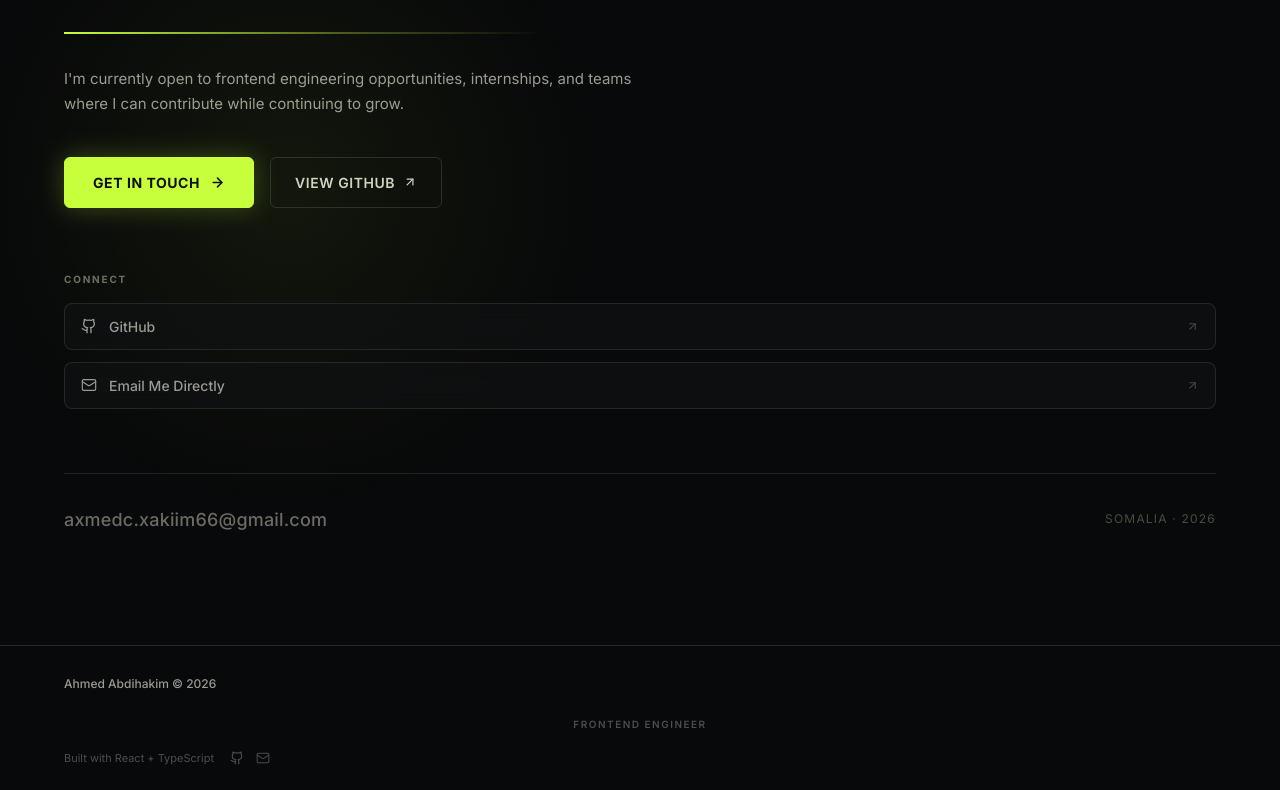
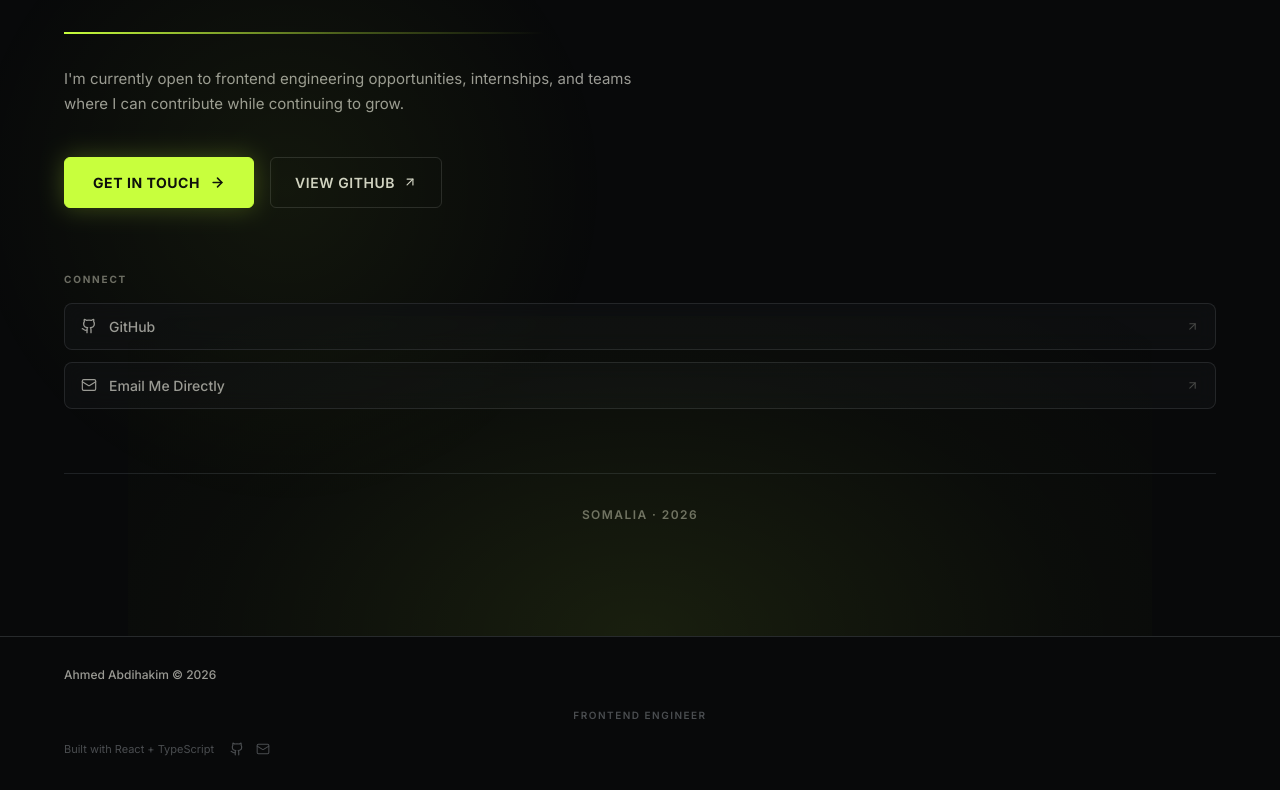
Before and after one commit to Jamalabdirahiim/MyPortflio, a React (Vite) app: page / in a window 1280 px wide. Shown: the part 5316-6106 px from the top of the page. Built offline with nearby package versions, Linux system fonts and the light colour scheme.

Commit message:
style(contact): remove redundant email text and add ambient upward lime glow light

```diff
--- a/src/components/Contact.tsx
+++ b/src/components/Contact.tsx
@@ -351,7 +351,7 @@ const Contact: React.FC = () => {
             </motion.div>
           </div>
 
-          {/* ── Bottom: email strip ── */}
+          {/* ── Bottom: footer strip ── */}
           <motion.div
             initial={{ opacity: 0, y: 20 }}
             animate={inView ? { opacity: 1, y: 0 } : {}}
@@ -362,32 +362,17 @@ const Contact: React.FC = () => {
               borderTop: '1px solid #1E2124',
               display: 'flex',
               alignItems: 'center',
-              justifyContent: 'space-between',
-              flexWrap: 'wrap',
+              justifyContent: 'center',
               gap: '1rem',
             }}
           >
-            <a
-              href={`mailto:${personal.email}`}
-              style={{
-                fontSize: 'clamp(0.875rem, 1.8vw, 1.125rem)',
-                fontWeight: 500,
-                color: '#6B6B64',
-                textDecoration: 'none',
-                letterSpacing: '0.01em',
-                transition: 'color 200ms ease',
-              }}
-              onMouseEnter={(e) => { e.currentTarget.style.color = '#C8FF3D'; }}
-              onMouseLeave={(e) => { e.currentTarget.style.color = '#6B6B64'; }}
-            >
-              {personal.email}
-            </a>
             <span
               style={{
                 fontSize: '0.75rem',
-                color: '#4A4A44',
-                letterSpacing: '0.1em',
+                color: '#6B6B64',
+                letterSpacing: '0.12em',
                 textTransform: 'uppercase',
+                fontWeight: 600,
               }}
             >
               Somalia · 2026
@@ -396,6 +381,21 @@ const Contact: React.FC = () => {
 
         </div>
       </div>
+
+      {/* ── Soft premium bottom glow/light emanating upward ── */}
+      <div
+        style={{
+          position: 'absolute',
+          bottom: 0,
+          left: '50%',
+          transform: 'translateX(-50%)',
+          width: '80vw',
+          height: '320px',
+          background: 'radial-gradient(ellipse at bottom, rgba(200, 255, 61, 0.09) 0%, rgba(200, 255, 61, 0.02) 60%, transparent 100%)',
+          pointerEvents: 'none',
+          zIndex: 0,
+        }}
+      />
     </section>
   );
 };
```
